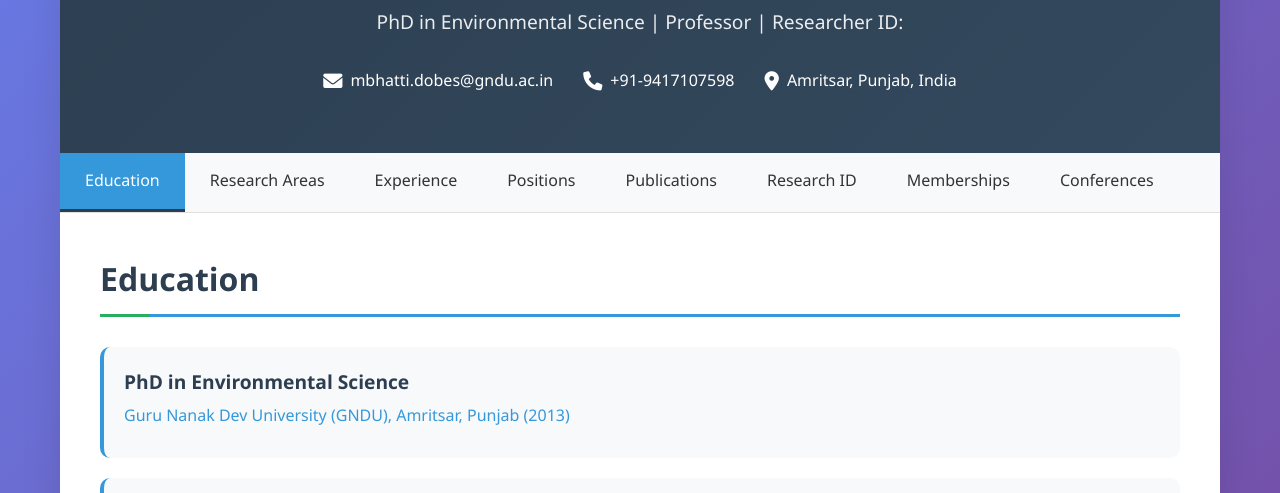
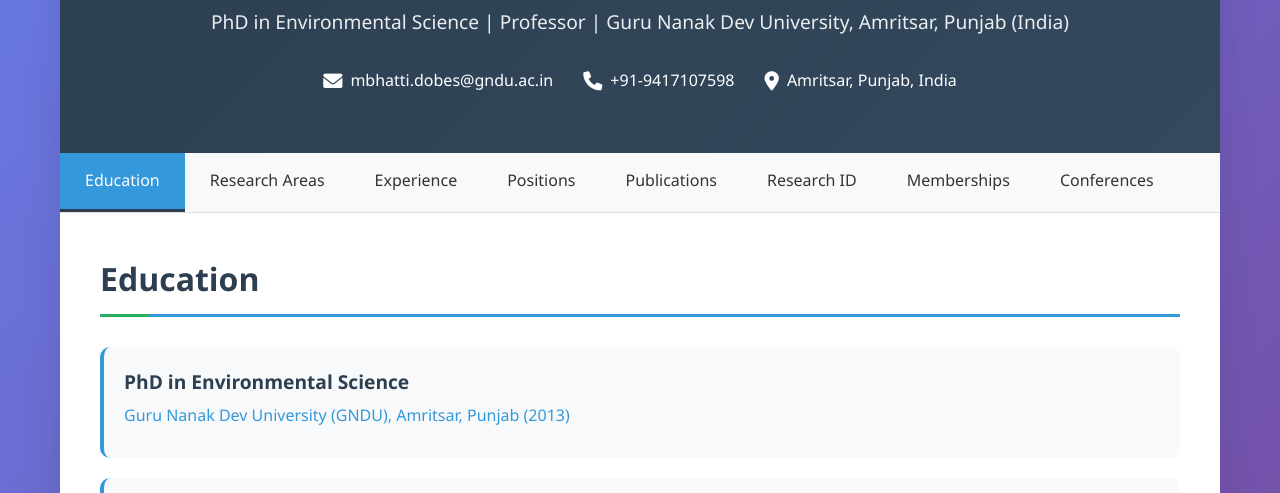
Before and after one commit to manpreetsinghbhatti/manpreetsinghbhatti.github.io, a plain HTML site: page index.html in a window 1280 px wide. Shown: the part 307-800 px from the top of the page. Drawn offline with Linux system fonts and the light colour scheme.

Commit message:
Update index.html

```diff
--- a/index.html
+++ b/index.html
@@ -14,7 +14,7 @@
                 <div class="header-content">
                     <img src="https://gndu.irins.org/profile_images/176836.JPG" alt="MS Bhatti" class="profile-img">
                     <h1 class="name">Manpreet Singh Bhatti</h1>
-                    <p class="title">PhD in Environmental Science | Professor | Researcher ID: </p>
+                    <p class="title">PhD in Environmental Science | Professor | Guru Nanak Dev University, Amritsar, Punjab (India)</p>
                     <div class="contact-info">
                         <div class="contact-item">
                             <i class="fas fa-envelope"></i>
```
